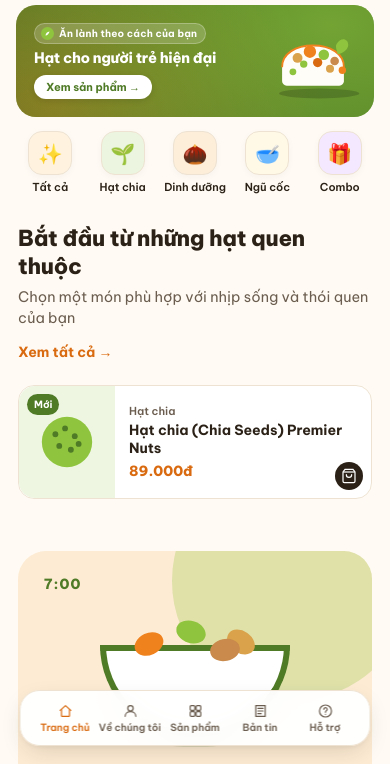
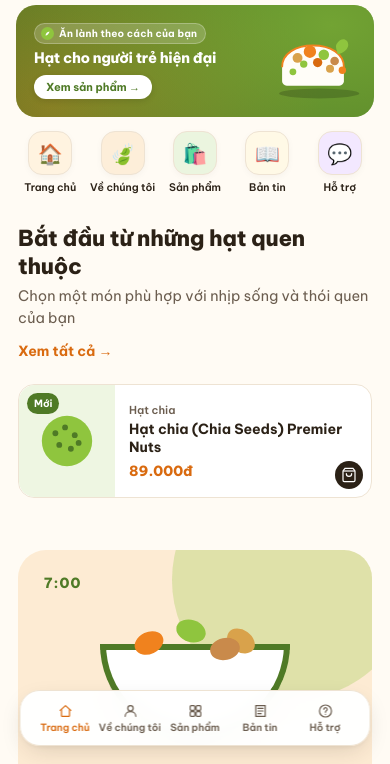
Before and after one commit to ducn03/premier-nuts, a plain HTML site: page index.html in a window 390 px wide. Shown: the part 80-844 px from the top of the page. Drawn offline with Linux system fonts and the light colour scheme.

Commit message:
feat(ui): update mobile quick launcher icons to 5 main menu pages

```diff
--- a/index.html
+++ b/index.html
@@ -78,26 +78,26 @@
     </div>
 
     <!-- Mobile Quick Categories (E-Commerce Storefront) -->
-    <nav class="hero-quick-cats" aria-label="Danh mục sản phẩm">
+    <nav class="hero-quick-cats" aria-label="Lối tắt trang và dịch vụ">
+      <a href="index.html" class="hqc-item">
+        <span class="hqc-icon" style="background:#FFF3E0;color:#F0821E">🏠</span>
+        <span>Trang chủ</span>
+      </a>
+      <a href="pages/about-us.html" class="hqc-item">
+        <span class="hqc-icon" style="background:#FDEED9;color:#C98A4B">🍃</span>
+        <span>Về chúng tôi</span>
+      </a>
       <a href="pages/products.html" class="hqc-item">
-        <span class="hqc-icon" style="background:#FFF3E0;color:#F0821E">✨</span>
-        <span>Tất cả</span>
+        <span class="hqc-icon" style="background:#EBF5DF;color:#4F7A26">🛍️</span>
+        <span>Sản phẩm</span>
       </a>
-      <a href="pages/products.html?q=Hạt+chia" class="hqc-item">
-        <span class="hqc-icon" style="background:#EBF5DF;color:#4F7A26">🌱</span>
-        <span>Hạt chia</span>
+      <a href="pages/news.html" class="hqc-item">
+        <span class="hqc-icon" style="background:#FFF9E6;color:#D9A24B">📖</span>
+        <span>Bản tin</span>
       </a>
-      <a href="pages/products.html?q=dinh+duong" class="hqc-item">
-        <span class="hqc-icon" style="background:#FDEED9;color:#C98A4B">🌰</span>
-        <span>Dinh dưỡng</span>
-      </a>
-      <a href="pages/products.html?q=ngu+coc" class="hqc-item">
-        <span class="hqc-icon" style="background:#FFF9E6;color:#D9A24B">🥣</span>
-        <span>Ngũ cốc</span>
-      </a>
-      <a href="pages/products.html?q=combo" class="hqc-item">
-        <span class="hqc-icon" style="background:#F3E8FF;color:#7C3AED">🎁</span>
-        <span>Combo</span>
+      <a href="pages/support.html" class="hqc-item">
+        <span class="hqc-icon" style="background:#F3E8FF;color:#7C3AED">💬</span>
+        <span>Hỗ trợ</span>
       </a>
     </nav>
   </section>
--- a/shared/styles.css
+++ b/shared/styles.css
@@ -481,7 +481,7 @@
       box-shadow:0 2px 8px -2px rgba(43,33,22,.06);
     }
     .hqc-item span:last-child{
-      font-size:11px; font-weight:600; line-height:1.2;
+      font-size:10.5px; font-weight:600; line-height:1.2;
       text-align:center; color:var(--ink); white-space:nowrap;
     }
   }
```
